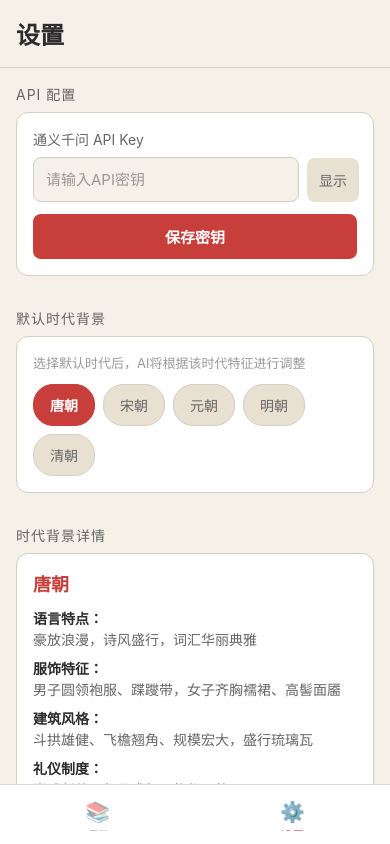
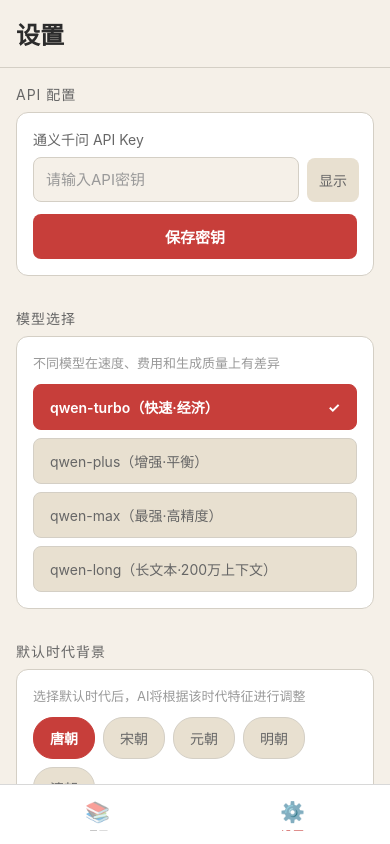
Before and after one commit to Ruciazyt/shishumi-novel, a React Native app: screen /Settings in a window 390 px wide. Built offline with nearby package versions, Linux system fonts and the light colour scheme.

Commit message:
feat(SettingsScreen): add configurable model selection
- Export AVAILABLE_MODELS and getModel/setModel from api.ts
- Add model selector to SettingsScreen with 4 qwen models
- callAI now reads stored model dynamically instead of hardcoding qwen-turbo
- Persist model preference in AsyncStorage

```diff
--- a/src/screens/SettingsScreen.tsx
+++ b/src/screens/SettingsScreen.tsx
@@ -10,7 +10,7 @@
 } from 'react-native';
 import { useApp } from '../context/AppContext';
 import { Colors } from '../constants/colors';
-import { getApiKey, setApiKey } from '../services/api';
+import { getApiKey, setApiKey, getModel, setModel, AVAILABLE_MODELS, DEFAULT_MODEL } from '../services/api';
 import { DYNASTIES } from '../data/dynasties';
 import { saveDynasty } from '../services/storage';
 
@@ -18,15 +18,15 @@
   const { state, dispatch } = useApp();
   const [apiKey, setApiKeyInput] = useState('');
   const [apiKeyVisible, setApiKeyVisible] = useState(false);
+  const [selectedModel, setSelectedModel] = useState(DEFAULT_MODEL);
 
   useEffect(() => {
-    const loadApiKey = async () => {
-      const key = await getApiKey();
-      if (key) {
-        setApiKeyInput(key);
-      }
+    const loadData = async () => {
+      const [key, model] = await Promise.all([getApiKey(), getModel()]);
+      if (key) setApiKeyInput(key);
+      setSelectedModel(model);
     };
-    loadApiKey();
+    loadData();
   }, []);
 
   const handleSaveApiKey = async () => {
@@ -36,6 +36,11 @@
     }
     await setApiKey(apiKey.trim());
     Alert.alert('成功', 'API密钥已保存');
+  };
+
+  const handleModelChange = async (modelId: string) => {
+    setSelectedModel(modelId);
+    await setModel(modelId);
   };
 
   const handleDynastyChange = async (dynastyId: string) => {
@@ -76,6 +81,37 @@
           <TouchableOpacity style={styles.saveButton} onPress={handleSaveApiKey}>
             <Text style={styles.saveButtonText}>保存密钥</Text>
           </TouchableOpacity>
+        </View>
+      </View>
+
+      <View style={styles.section}>
+        <Text style={styles.sectionTitle}>模型选择</Text>
+        <View style={styles.card}>
+          <Text style={styles.hint}>不同模型在速度、费用和生成质量上有差异</Text>
+          <View style={styles.modelList}>
+            {AVAILABLE_MODELS.map(model => (
+              <TouchableOpacity
+                key={model.id}
+                style={[
+                  styles.modelItem,
+                  selectedModel === model.id && styles.modelItemActive,
+                ]}
+                onPress={() => handleModelChange(model.id)}
+              >
+                <Text
+                  style={[
+                    styles.modelName,
+                    selectedModel === model.id && styles.modelNameActive,
+                  ]}
+                >
+                  {model.name}
+                </Text>
+                {selectedModel === model.id && (
+                  <Text style={styles.modelCheck}>✓</Text>
+                )}
+              </TouchableOpacity>
+            ))}
+          </View>
         </View>
       </View>
 
@@ -224,6 +260,37 @@
     color: Colors.textLight,
     marginBottom: 12,
   },
+  modelList: {
+    gap: 8,
+  },
+  modelItem: {
+    flexDirection: 'row',
+    justifyContent: 'space-between',
+    alignItems: 'center',
+    paddingHorizontal: 16,
+    paddingVertical: 12,
+    borderRadius: 8,
+    backgroundColor: Colors.paperDark,
+    borderWidth: 1,
+    borderColor: Colors.border,
+  },
+  modelItemActive: {
+    backgroundColor: Colors.vermillion,
+    borderColor: Colors.vermillion,
+  },
+  modelName: {
+    fontSize: 14,
+    color: Colors.textSecondary,
+  },
+  modelNameActive: {
+    color: Colors.textOnVermillion,
+    fontWeight: '600',
+  },
+  modelCheck: {
+    fontSize: 14,
+    color: Colors.textOnVermillion,
+    fontWeight: 'bold',
+  },
   dynastyList: {
     flexDirection: 'row',
     flexWrap: 'wrap',
--- a/src/services/api.ts
+++ b/src/services/api.ts
@@ -5,7 +5,17 @@
 import { DYNASTIES } from '../data/dynasties';
 
 const API_KEY_STORAGE_KEY = 'shishumi_api_key';
+const MODEL_STORAGE_KEY = 'shishumi_model';
 const MAX_RETRIES = 3;
+
+export const AVAILABLE_MODELS = [
+  { id: 'qwen-turbo', name: 'qwen-turbo（快速·经济）' },
+  { id: 'qwen-plus', name: 'qwen-plus（增强·平衡）' },
+  { id: 'qwen-max', name: 'qwen-max（最强·高精度）' },
+  { id: 'qwen-long', name: 'qwen-long（长文本·200万上下文）' },
+];
+
+export const DEFAULT_MODEL = 'qwen-turbo';
 
 const sleep = (ms: number) => new Promise(resolve => setTimeout(resolve, ms));
 
@@ -19,6 +29,19 @@
 
 export const setApiKey = async (apiKey: string): Promise<void> => {
   await AsyncStorage.setItem(API_KEY_STORAGE_KEY, apiKey);
+};
+
+export const getModel = async (): Promise<string> => {
+  try {
+    const stored = await AsyncStorage.getItem(MODEL_STORAGE_KEY);
+    return stored || DEFAULT_MODEL;
+  } catch {
+    return DEFAULT_MODEL;
+  }
+};
+
+export const setModel = async (model: string): Promise<void> => {
+  await AsyncStorage.setItem(MODEL_STORAGE_KEY, model);
 };
 
 /** 将朝代 ID 解析为显示名称 */
@@ -55,12 +78,13 @@
       return { success: false, error: '请先在设置中配置API密钥' };
     }
 
+    const model = await getModel();
     const prompt = buildPrompt(request);
 
     const response = await axios.post(
       API_CONFIG.baseURL,
       {
-        model: API_CONFIG.model,
+        model,
         messages: [
           {
             role: 'user',
```
